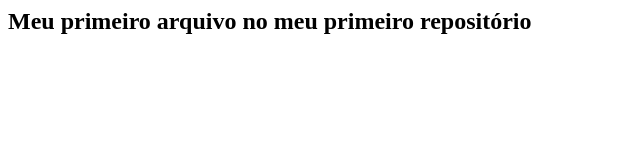
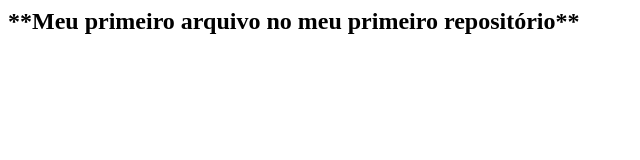
Before and after one commit to KenKacet/First-Repository, a plain HTML site: page index.html in a window 1280 px wide. Shown: the whole page, without its empty margins (0-640 px from the left). Drawn offline with Linux system fonts and the light colour scheme.

Commit message:
Update index.html

```diff
--- a/index.html
+++ b/index.html
@@ -1,3 +1,3 @@
 <html>
-<h2>Meu primeiro arquivo no meu primeiro repositório</h2>
+<h2>**Meu primeiro arquivo no meu primeiro repositório**</h2>
 </html>
```
